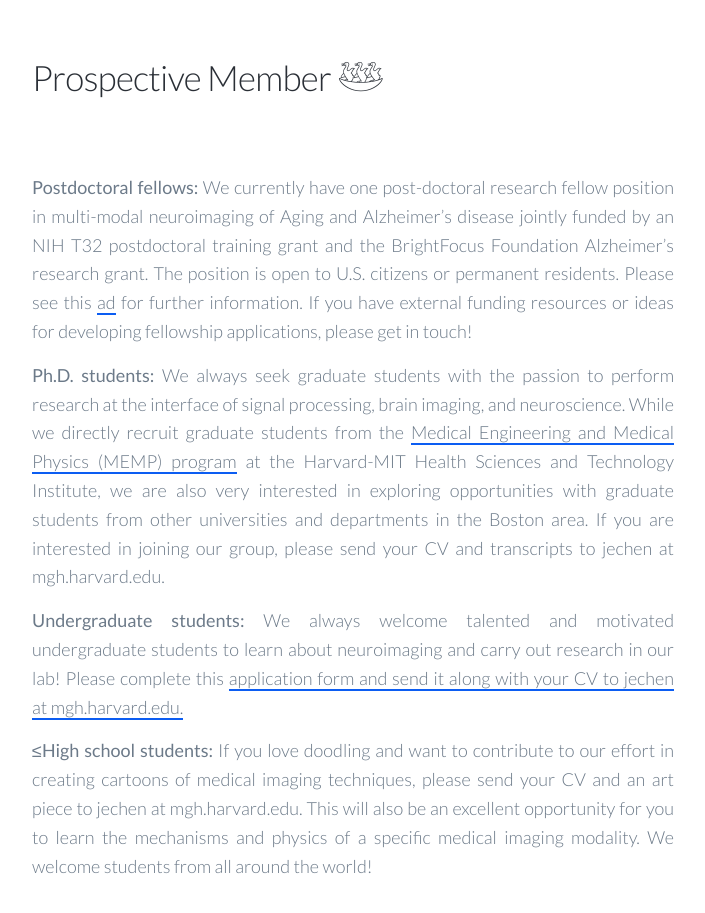
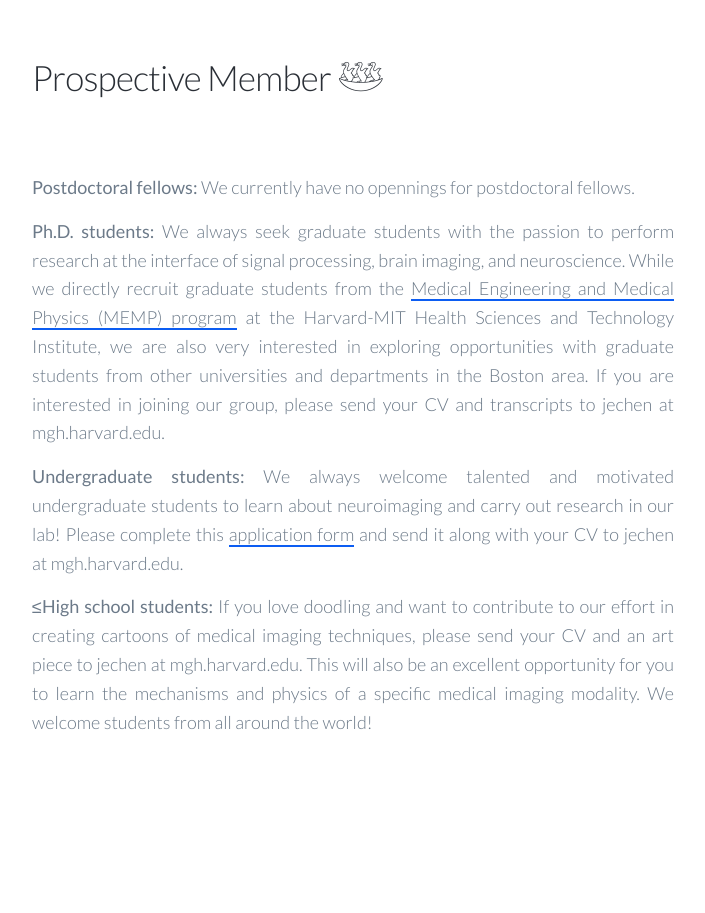
Before and after one commit to CANDYlaboratory/candylab.github.io, a Jekyll site: the page built from _pages/prospective.md, in a window 1280 px wide, cut to the strip 104-1117 px from the top of the page. Shown: the top 913 px of the strip, without its empty margins (479-1184 px from the left). Built offline with Jekyll 4.4.1, drawn with Linux system fonts in a browser that asks for light colours; nearby versions of some CDN libraries.

Commit message:
Update prospective.md

```diff
--- a/_pages/prospective.md
+++ b/_pages/prospective.md
@@ -4,10 +4,10 @@ title: Prospective Member 𓅸
 ---
 
 
-<strong> Postdoctoral fellows:</strong> We currently have one post-doctoral research fellow position in multi-modal neuroimaging of Aging and Alzheimer’s disease jointly funded by an NIH T32 postdoctoral training grant and the BrightFocus Foundation Alzheimer’s research grant. The position is open to U.S. citizens or permanent residents. Please see this <a href= "https://www.jechenlab.com/assets/PostDoc_MultiModal_Ad_T32_BrightFocus_update.pdf">ad</a> for further information. If you have external funding resources or ideas for developing fellowship applications, please get in touch! <br>
+<strong> Postdoctoral fellows:</strong> We currently have no opennings for postdoctoral fellows. <br>
 
 **Ph.D. students:** We always seek graduate students with the passion to perform research at the interface of signal processing, brain imaging, and neuroscience. While we directly recruit graduate students from the [Medical Engineering and Medical Physics (MEMP) program](https://hst.mit.edu/applying-hst/applying-medical-engineering-and-medical-physics-memp-phd-program) at the Harvard-MIT Health Sciences and Technology Institute, we are also very interested in exploring opportunities with graduate students from other universities and departments in the Boston area. If you are interested in joining our group, please send your CV and transcripts to jechen at mgh.harvard.edu. <br>
 
-**Undergraduate students:** We always welcome talented and motivated undergraduate students to learn about neuroimaging and carry out research in our lab! Please complete this <a href= "https://www.jechenlab.com/assets/UndergradApplicationForm.pdf">application form<a> and send it along with your CV to jechen at mgh.harvard.edu.  <br>
+**Undergraduate students:** We always welcome talented and motivated undergraduate students to learn about neuroimaging and carry out research in our lab! Please complete this [application form](https://www.jechenlab.com/assets/UndergradApplicationForm.pdf) and send it along with your CV to jechen at mgh.harvard.edu.  <br>
 
 **≤High school students:** If you love doodling and want to contribute to our effort in creating cartoons of medical imaging techniques, please send your CV and an art piece to jechen at mgh.harvard.edu. This will also be an excellent opportunity for you to learn the mechanisms and physics of a specific medical imaging modality. We welcome students from all around the world!
```
